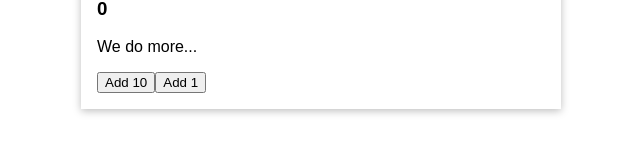
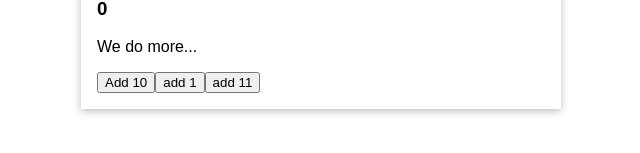
Before and after one commit to davitlabadze/exercise-at--vuex, a Vue app: page / in a window 1280 px wide. Shown: the part 159-312 px from the top of the page, without its empty margins (319-959 px from the left). Built offline with nearby package versions, Linux system fonts and the light colour scheme.

Commit message:
using mapper helpers

```diff
--- a/src/components/ChangeCounter.vue
+++ b/src/components/ChangeCounter.vue
@@ -1,15 +1,20 @@
 <template>
-    <button @click="addOne">
-        Add 1
-    </button>
+    <button @click="inc">add 1</button>
+    <button @click="increase({value:11})">add 11</button>
 </template>
 
 <script>
+import { mapActions } from "vuex"
 export default {
     methods: {
-        addOne(){
-            this.$store.dispatch('increment');
-        }
+        // addOne(){
+        //     this.$store.dispatch('increment');
+        // }
+        // ...mapActions(['increment','increase']);
+        ...mapActions({
+            inc: 'increment',
+            increase: 'increase'
+        })
     }
 }
 </script>
--- a/src/components/TheCounter.vue
+++ b/src/components/TheCounter.vue
@@ -1,15 +1,17 @@
 <template>
     <h3>
-        {{ counter }}
+        {{ finalCounter }}
     </h3>
 </template>
 
 <script>
+import { mapGetters } from "vuex"
 export default {
     computed: {
-    counter(){
-      return this.$store.state.counter;
-    }
+    // counter(){
+    //   return this.$store.state.counter;
+    // }
+    ...mapGetters(['finalCounter'])
   },
 }
 </script>
```
